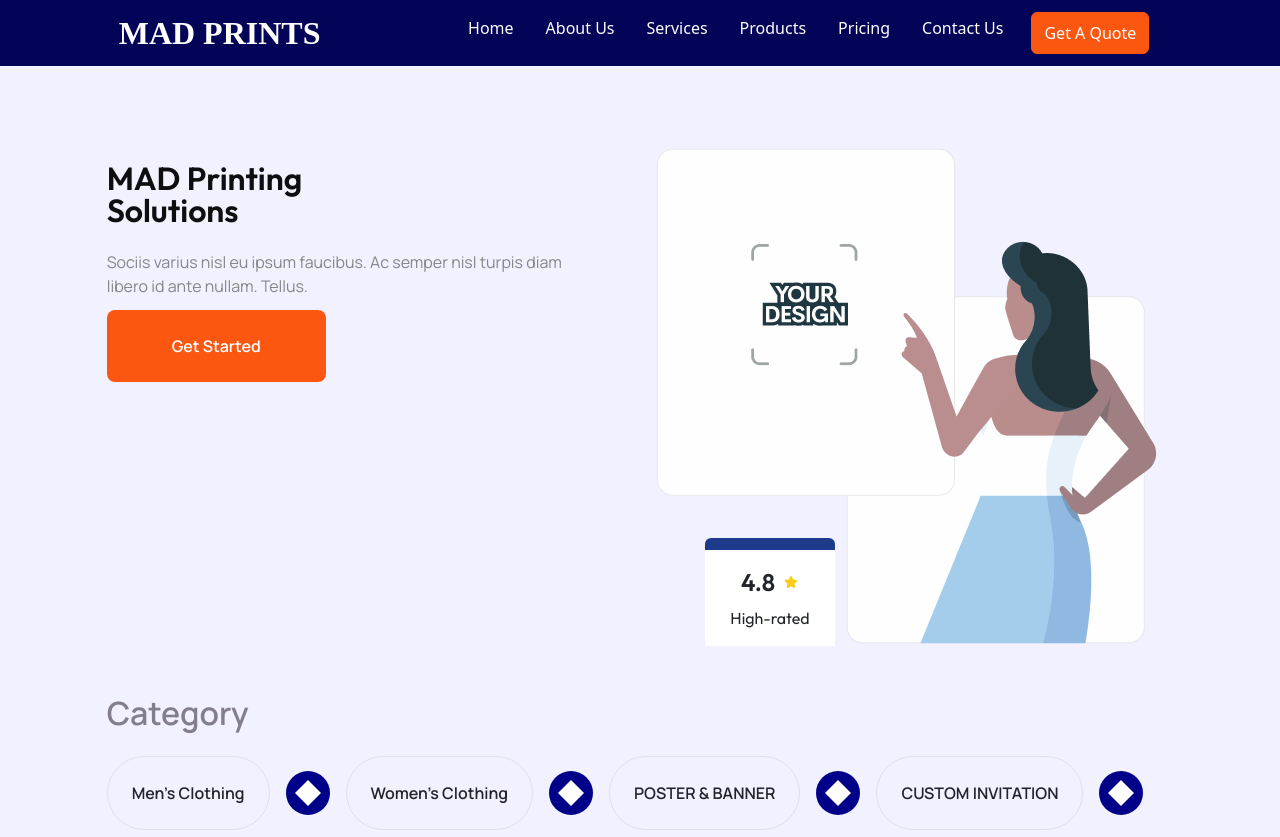
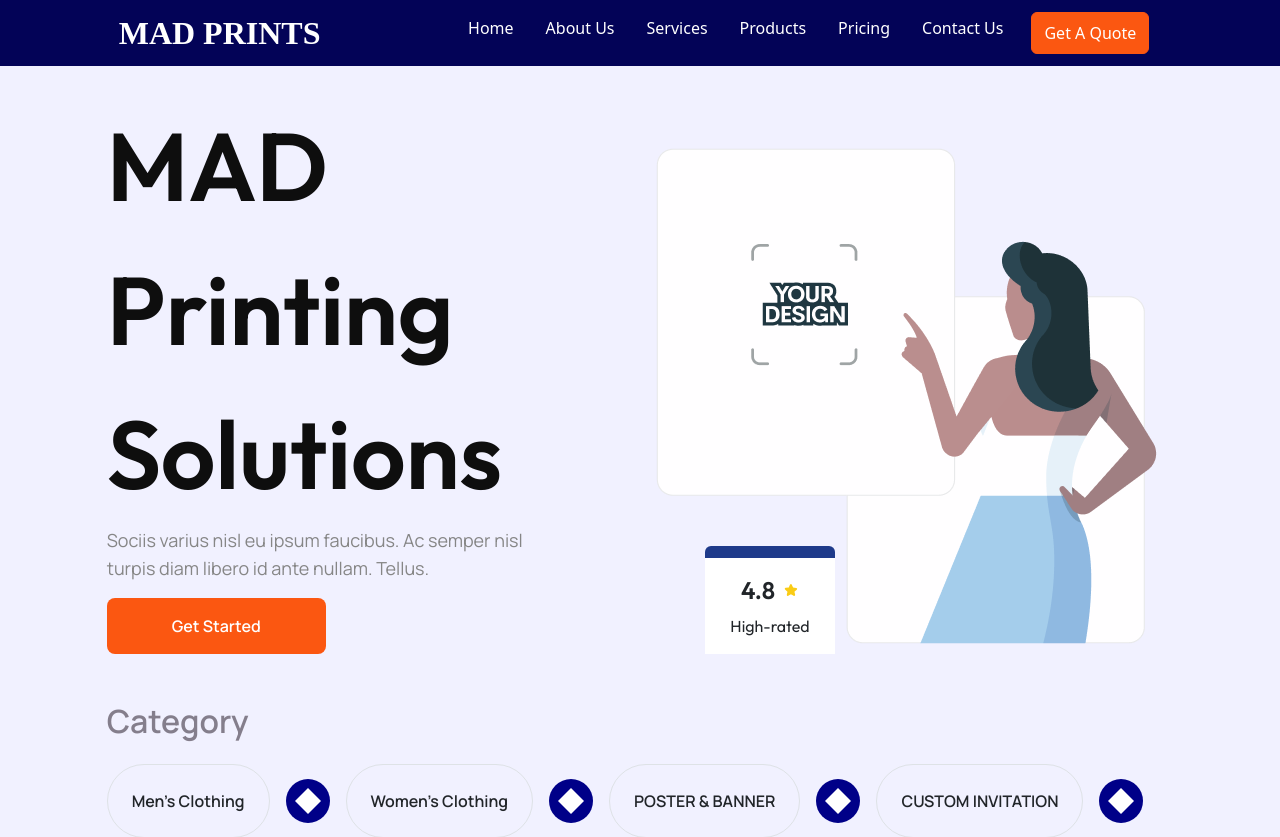
Before and after one commit to RahanePrachi/MAD_PRINTS-POD-WEBSITE, a React (Create React App) app: page / in a window 1280 px wide. Shown: the top 837 px of the page. Built offline with nearby package versions, Linux system fonts and the light colour scheme; a web font is replaced by a local one.

Commit message:
home page styling updated

```diff
--- a/src/components/main/hero/HomeHeroSection.jsx
+++ b/src/components/main/hero/HomeHeroSection.jsx
@@ -22,17 +22,22 @@ const HomeHeroSection = () => {
       {/* section 1 */}
       <div className="w-10/12 mx-auto flex flex-col lg:flex-row ">
         {/* Left Part */}
-        <div className="flex flex-col lg:w-1/2 space-y-2 lg:space-y-2 mt-24 w-50">
-          <p className="text-[#0E0E0E] font-outfit font-semibold text-[32px] text-8xl w-50 mb-3">
+        <div className="flex flex-col lg:w-1/2 space-y-4 mt-7 lg:px-0">
+          {/* Title */}
+          <p className="text-[#0E0E0E] font-outfit font-semibold text-[32px] sm:text-[48px] lg:text-[96px] w-full lg:w-[463px] mb-0">
             MAD Printing Solutions
           </p>
-          <p className="text-[#868686] font-manrope w-full lg:w-[463px] mb-1">
+
+          {/* Description */}
+          <p className="text-[#868686] font-manrope text-sm sm:text-base lg:text-lg w-full lg:w-[463px] mt-0">
             Sociis varius nisl eu ipsum faucibus. Ac semper nisl turpis diam
             libero id ante nullam. Tellus.
           </p>
+
+          {/* Button */}
           <button
             onClick={handleClick}
-            className="font-manrope font-bold text-md text-white bg-[#FB5711] w-full lg:w-[219px] py-4 lg:py-8 px-6 lg:px-18 rounded-lg"
+            className="font-manrope font-bold text-sm sm:text-base lg:text-md text-white bg-[#FB5711] w-full sm:w-auto lg:w-[219px] py-3 sm:py-4 lg:py-8 px-6 lg:px-10 rounded-lg"
           >
             Get Started
           </button>
```
